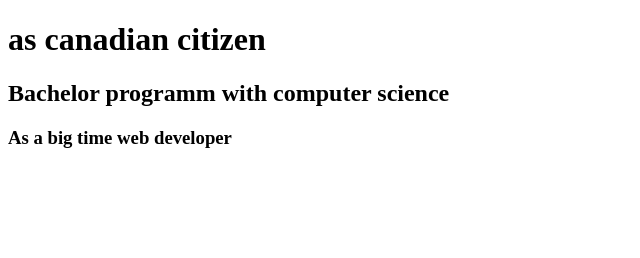
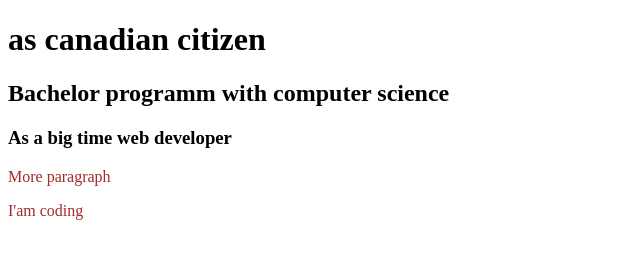
Before and after one commit to Mahincan/my-4-repo, a plain HTML site: page index.html in a window 1280 px wide. Shown: the whole page, without its empty margins (0-640 px from the left). Drawn offline with Linux system fonts and the light colour scheme.

Commit message:
style added

```diff
--- a/index.html
+++ b/index.html
@@ -5,10 +5,14 @@
     <meta http-equiv="X-UA-Compatible" content="IE=edge">
     <meta name="viewport" content="width=device-width, initial-scale=1.0">
     <title>canadian ubc</title>
+    <link rel="stylesheet" href="style.css">
 </head>
 <body>
     <h1>as canadian citizen</h1>
     <h2>Bachelor programm with computer science</h2>
     <h3>As a big time web developer</h3>
+    <p>More paragraph</p>
+
+    <p>I'am coding</p>
 </body>
 </html>
--- /dev/null
+++ b/style.css
@@ -0,0 +1,3 @@
+p{
+    color: brown;
+}
```
